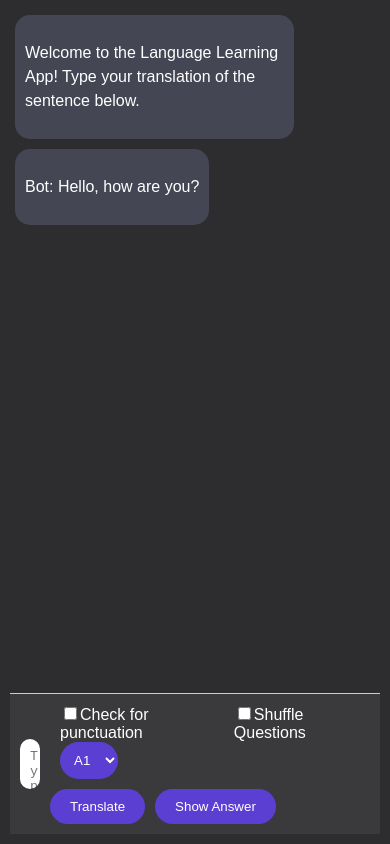
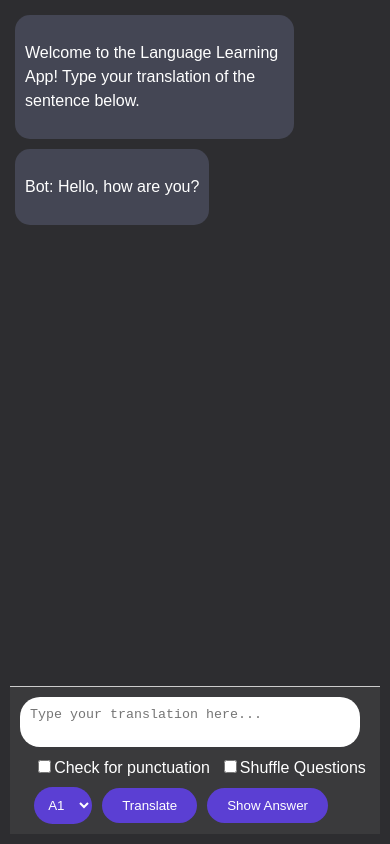
Before and after one commit to Henryk91/german-translator, a React (Create React App) app: page / in a window 390 px wide. Built offline with nearby package versions, Linux system fonts and the light colour scheme.

Commit message:
Fix textbox layout

```diff
--- a/src/App.css
+++ b/src/App.css
@@ -98,4 +98,14 @@ select:hover {
   display: flex;
   align-items: center;
   color: white; /* Checkbox label color */
+  margin-bottom: 10px;
 }
+@media (max-aspect-ratio: 10/10) and (max-width: 700px) {
+  .translation-input {
+    flex-direction: column;
+  }
+  textarea{
+    width: -webkit-fill-available;
+    margin-bottom: 10px;
+  }
+}
--- a/src/App.js
+++ b/src/App.js
@@ -248,11 +248,11 @@ const handleKeyDown = (e) => {
                   Shuffle Questions
                 </label>
               </div>
-              <div style={{ marginBottom: '10px' }}>
+              <div style={{ marginBottom: '10px', display: 'unset'  }}>
                 <select
                   value={selectedLevel}
                   onChange={(e) => setSelectedLevel(e.target.value)}
-                  style={{ marginLeft: '10px' }} // Adjust for spacing
+                  style={{ marginLeft: '10px', marginRight: '10px'}} // Adjust for spacing
                 >
                   <option value="A1">A1</option>
                   <option value="A2">A2</option>
```
